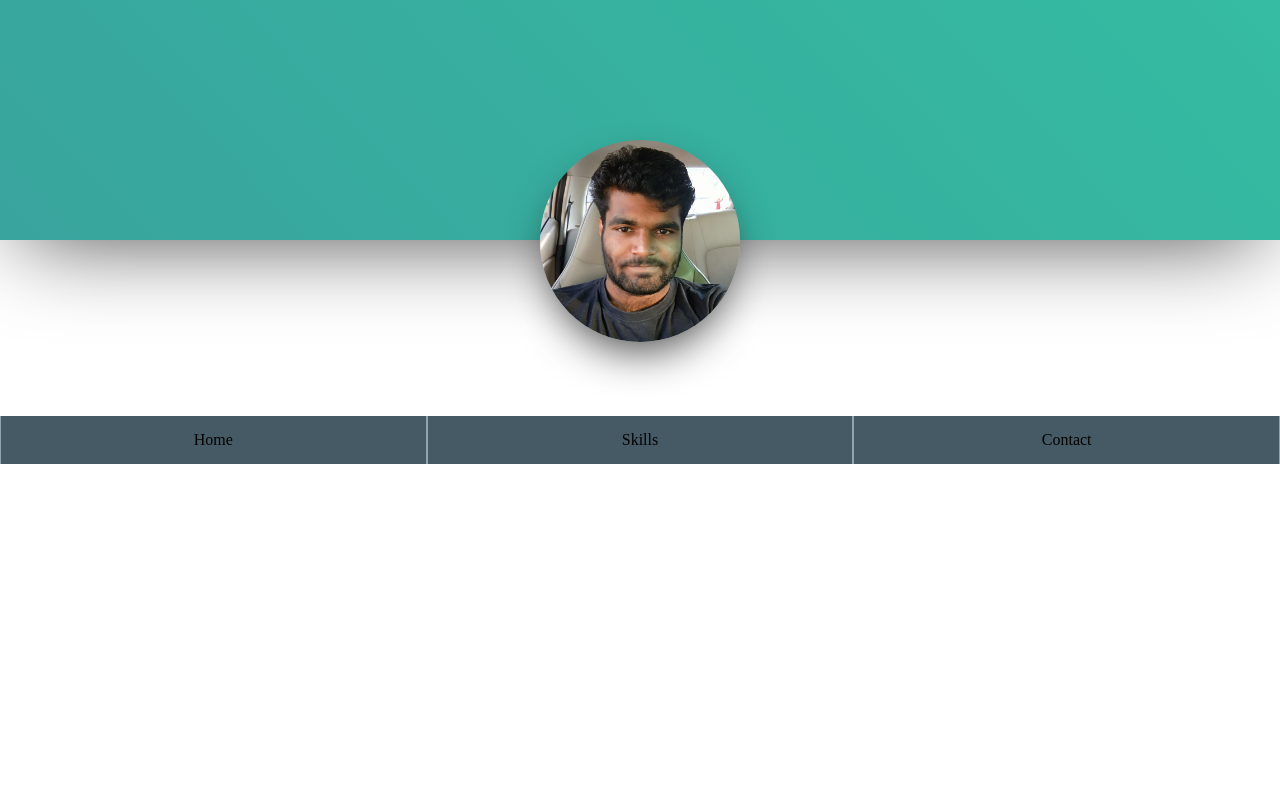
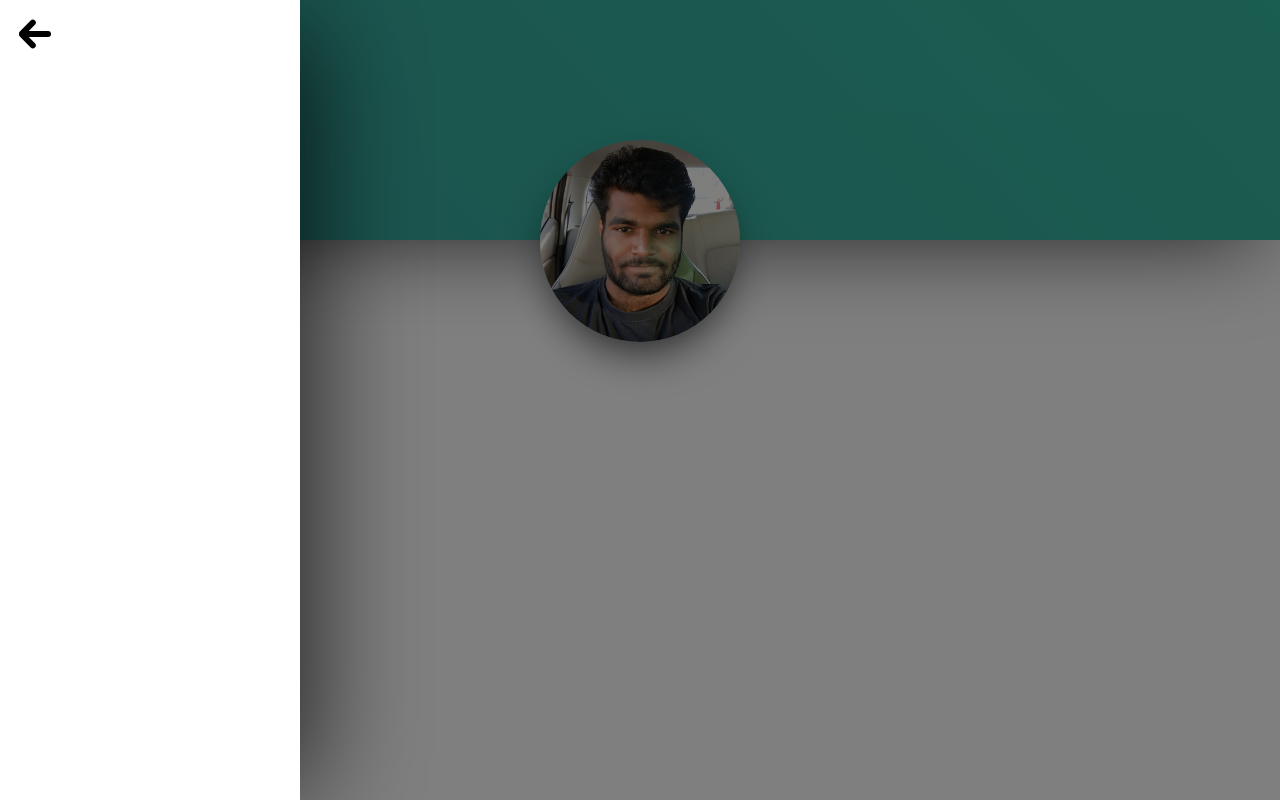
Before and after one commit to sanair96/portfolio, a plain HTML site: page main.html in a window 1280 px wide. Both pictures are taken after a click on the element 35 px from the left and 42 px from the top of the page. Drawn offline with Linux system fonts and the light colour scheme.

Commit message:
Added Sidebar

```diff
--- a/css/main.css
+++ b/css/main.css
@@ -6,6 +6,7 @@ body,html{
 	min-height: 100vh;
 	margin: 0px;
 	padding: 0px;
+	position: relative;
 }
 
 #root {
@@ -90,14 +91,52 @@ animation: gradanime 30s ease infinite;
 	max-width: 200px;
 }
 
+#sidebar {
+	position: absolute;
+	height: 100%;
+	width: 300px;
+	top: 0;
+	left: 0;
+	background-color: white;
+	z-index: 7;
+	transition: all .3s;
+	transform: translate(-300px, 0px);
+}
+
+#sidebar.open {
+	transform: translate(0px, 0px);
+	-webkit-box-shadow: 28px 10px 114px -18px rgba(0,0,0,0.75);
+	-moz-box-shadow: 28px 10px 114px -18px rgba(0,0,0,0.75);
+	box-shadow: 28px 10px 114px -18px rgba(0,0,0,0.75);
+}
+
+
+#overlay {
+	transition: all .3s;
+	position: absolute;
+	width: 100%;
+	height: 100%;
+	background-color: rgba(0,0,0,0.5);
+	z-index: 5;
+	display: none;
+	opacity: 0;
+}
+
+#overlay.open {
+	display: block;
+	opacity: 1;
+}
+
 .hamburger {
+	z-index: 10;
 	padding: 20px;
 	position: absolute;
 	display: flex;
 	flex-direction: column;
 	justify-content: space-around;
+}
 
-}
+
 
 .hamburger div {
 	width: 15px;
@@ -126,7 +165,7 @@ animation: gradanime 30s ease infinite;
 }
 
 .move-back {
-	transform: translateZ(-3px);
+	transform: translateZ(-2px);
 }
 
 @media screen and (max-width:500px) {
--- a/main.html
+++ b/main.html
@@ -6,14 +6,17 @@
 	<link rel="stylesheet" type="text/css" href="css/main.css">
 </head>
 <body>
-	<div id='sidebar' onclick="sideBarToggle(this)" class='hamburger'>
+	<div id="hamburger-icon" onclick="sideBarToggle()" class='hamburger'>
 		<div></div>
 		<div></div>
 		<div></div>
-		<div id='drawer'>
+	</div>
+	<div id='sidebar'>
+
+	</div>
+	<div id="overlay" onclick="sideBarToggle()">
 
 		</div>
-	</div>
 	<div id="root">
 		<div class="gradient"></div>
 		<div class="myimg">
@@ -25,14 +28,14 @@
 			</div>
 		<div>
 		</div>
-		<div class="navigation">
+		<!-- <div class="navigation">
 			<div class="nav"><a class="nava" href="#">Home</a>
 			</div>
 			<div class="nav"><a class="nava" href="#">Skills</a>
 			</div>
 			<div class="nav"><a class="nava" href="#">Contact</a>
 			</div>
-		</div>
+		</div> -->
 	</div>
 </body>
 <script>
@@ -40,9 +43,10 @@
 		document.getElementById('mugshot').classList.add('fadeIn');
 	}
 
-	sideBarToggle = (e) => {
-		console.log(e)
-		e.classList.toggle('hamburger-open');
+	sideBarToggle = () => {
+		document.getElementById('hamburger-icon').classList.toggle('hamburger-open');
+		document.getElementById('overlay').classList.toggle('open');
+		document.getElementById('sidebar').classList.toggle('open');
 		document.getElementById('root').classList.toggle('move-back');
 	}
 </script>
```
